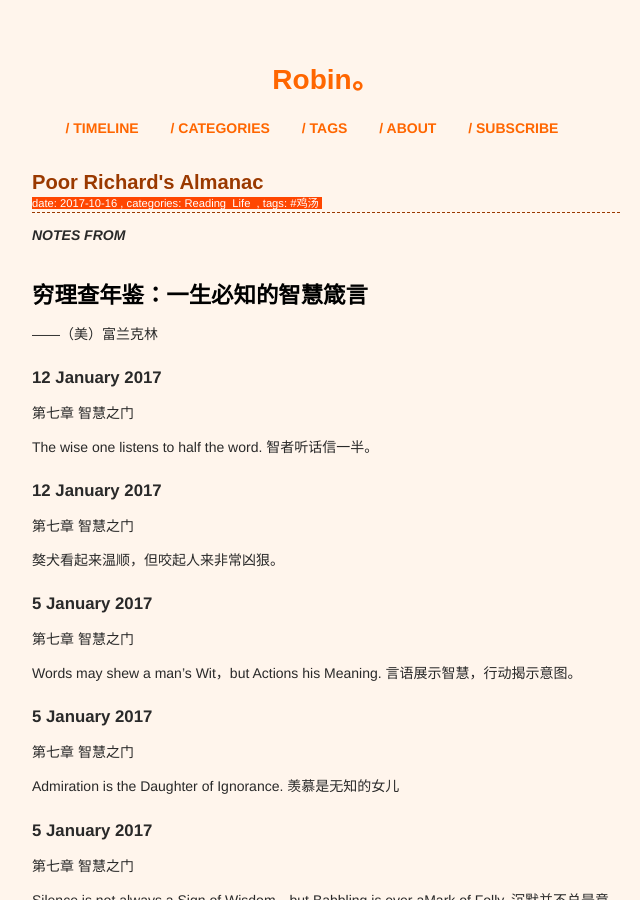
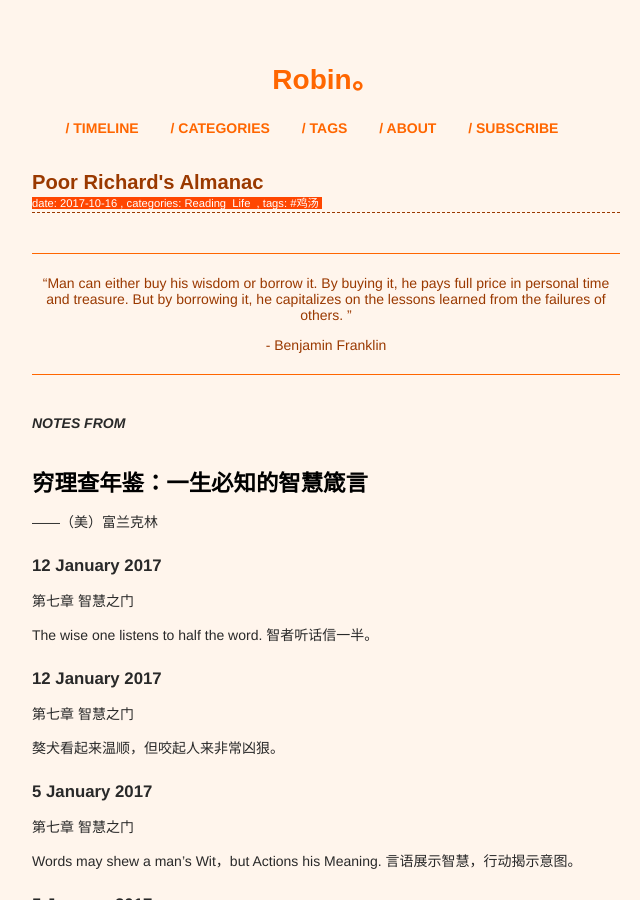
Before and after one commit to xianyuxmu/xianyuxmu.github.io, a Jekyll site: the page built from _posts/2017-10-16-poor-richards-almanac.md, in a window 1280 px wide and 900 px high. Shown: the whole window, without its empty margins (314-954 px from the left). Built offline with Jekyll 4.4.1, drawn with Linux system fonts in a browser that asks for light colours; comment, search, counter and statistics services are not loaded.

Commit message:
update a quote from Benjamin Franklin

```diff
--- a/_posts/2017-10-16-poor-richards-almanac.md
+++ b/_posts/2017-10-16-poor-richards-almanac.md
@@ -9,6 +9,12 @@
 - 鸡汤
 
 ---
+
+<blockquote class="blockquote-center">
+<p>“Man can either buy his wisdom or borrow it. By buying it, he pays full price in personal time and treasure. But by borrowing it, he capitalizes on the lessons learned from the failures of others.
+”</p>
+<p>- Benjamin Franklin</p>
+</blockquote>
 
 ***NOTES FROM***
 
```
